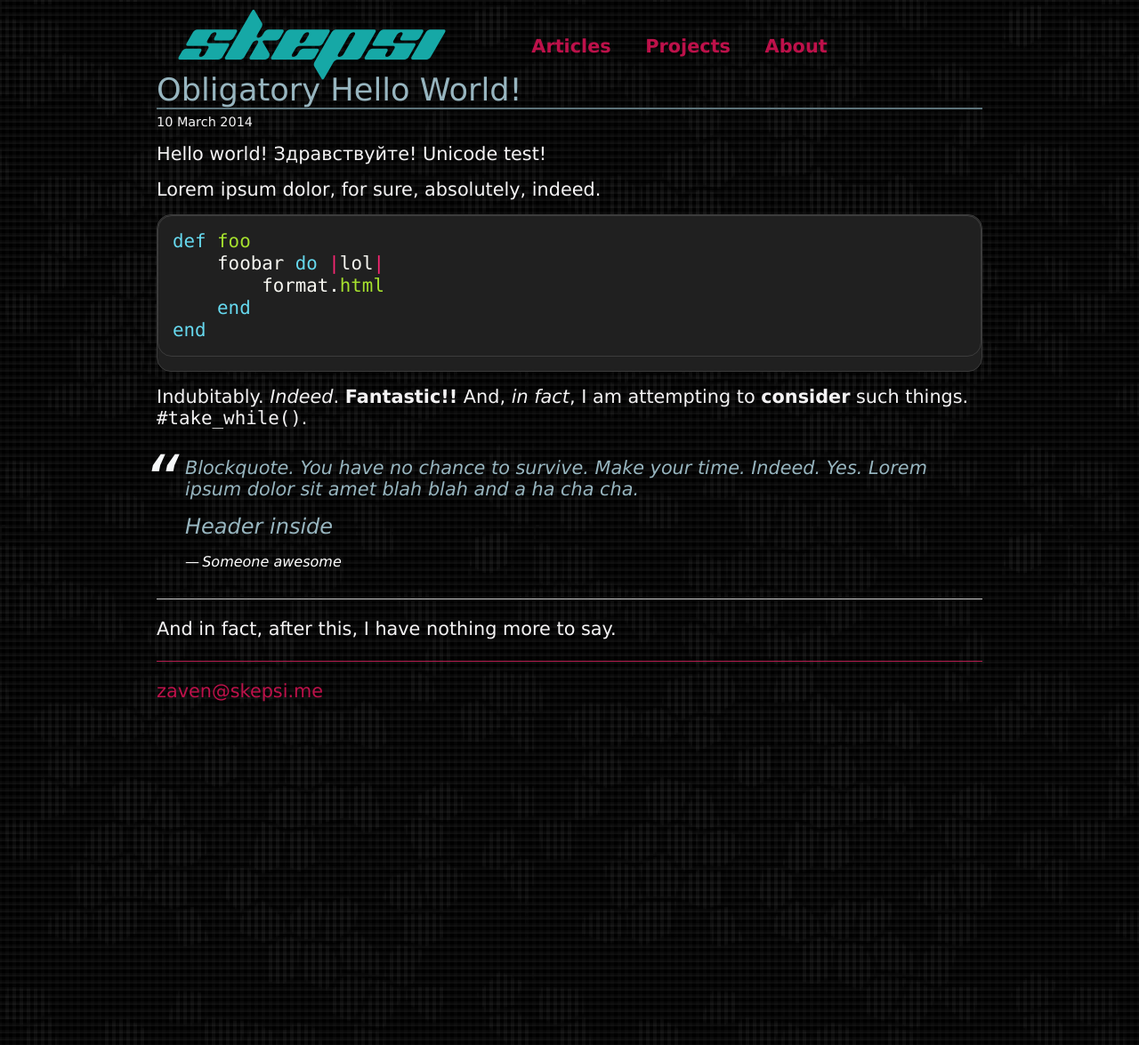
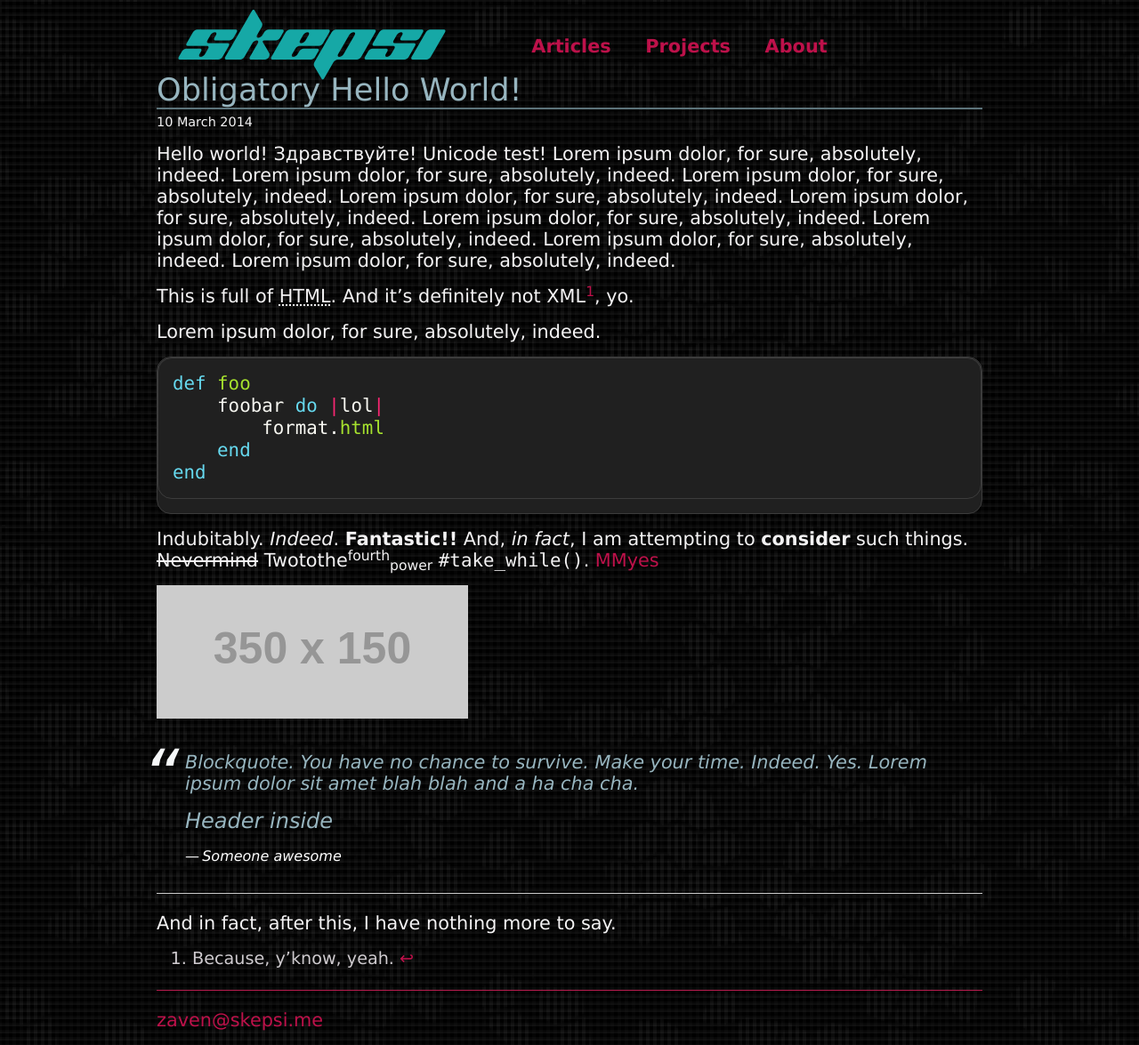
Before and after one commit to voithos/voithos.github.io, a Jekyll site: the page built from _posts/2014-03-10-obligatory-hello-world.md, in a window 1280 px wide. Shown: the whole page at 89% size. Built offline with Jekyll 4.4.1, drawn with Linux system fonts in a browser that asks for light colours; Markdown is read by kramdown in place of the engine named in the settings.

Commit message:
Switch to kramdown, for some more advanced markdown features (namely, footnotes)

````diff
--- a/_config.yml
+++ b/_config.yml
@@ -1,5 +1,5 @@
 name: Skepsi
-markdown: redcarpet
+markdown: kramdown
 pygments: true
 safe: true
 lsi: false
--- a/_posts/2014-03-10-obligatory-hello-world.md
+++ b/_posts/2014-03-10-obligatory-hello-world.md
@@ -5,6 +5,17 @@ date:   2014-03-10
 ---
 
 Hello world! Здравствуйте! Unicode test!
+Lorem ipsum dolor, for sure, absolutely, indeed.
+Lorem ipsum dolor, for sure, absolutely, indeed.
+Lorem ipsum dolor, for sure, absolutely, indeed.
+Lorem ipsum dolor, for sure, absolutely, indeed.
+Lorem ipsum dolor, for sure, absolutely, indeed.
+Lorem ipsum dolor, for sure, absolutely, indeed.
+Lorem ipsum dolor, for sure, absolutely, indeed.
+Lorem ipsum dolor, for sure, absolutely, indeed.
+Lorem ipsum dolor, for sure, absolutely, indeed.
+
+This is full of HTML. And it's definitely not XML[^1], yo.
 
 Lorem ipsum dolor, for sure, absolutely, indeed.
 
@@ -17,7 +28,10 @@ end
 ```
 
 Indubitably. *Indeed*. **Fantastic!!** And, _in fact_, I am attempting
-to __consider__ such things. `#take_while()`.
+to __consider__ such things. <s>Nevermind</s> Twotothe<sup>fourth</sup><sub>power</sub> `#take_while()`.
+[MMyes](https://google.com)
+
+![MyImage](http://placehold.it/350x150)
 
 > Blockquote. You have no chance to survive.
 > Make your time. Indeed. Yes. Lorem ipsum dolor
@@ -28,3 +42,7 @@ to __consider__ such things. `#take_while()`.
 ---
 
 And in fact, after this, I have nothing more to say.
+
+*[HTML]: Hyper Text Markup Language
+
+[^1]: Because, y'know, yeah.
--- a/assets/css/main.css
+++ b/assets/css/main.css
@@ -345,3 +345,7 @@ article .post ul, article .post ol {
   transition: border-radius 0.2s ease-in-out 0s; }
   .highlight:hover {
     border-radius: 0; }
+
+.footnotes {
+  font-size: 1.2rem;
+  color: #cfcbcf; }
--- a/assets/scss/main.scss
+++ b/assets/scss/main.scss
@@ -208,3 +208,8 @@ article {
         border-radius: 0;
     }
 }
+
+.footnotes {
+    font-size: 1.2rem;
+    color: darken($default-color, 15);
+}
````
Also changed, not shown: _drafts/2014-03-16-testing_the_drafts.md (+19 -0 lines).
